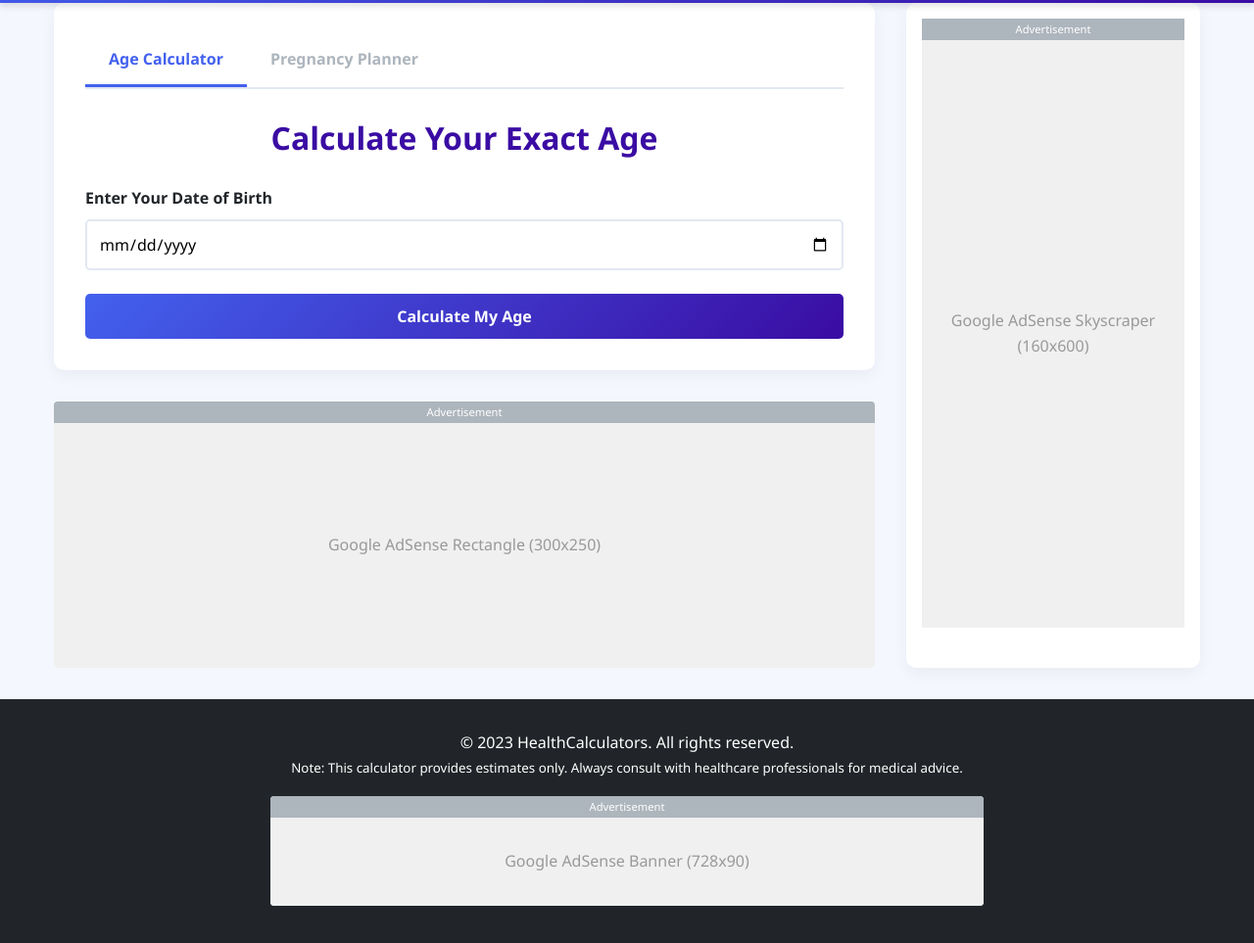
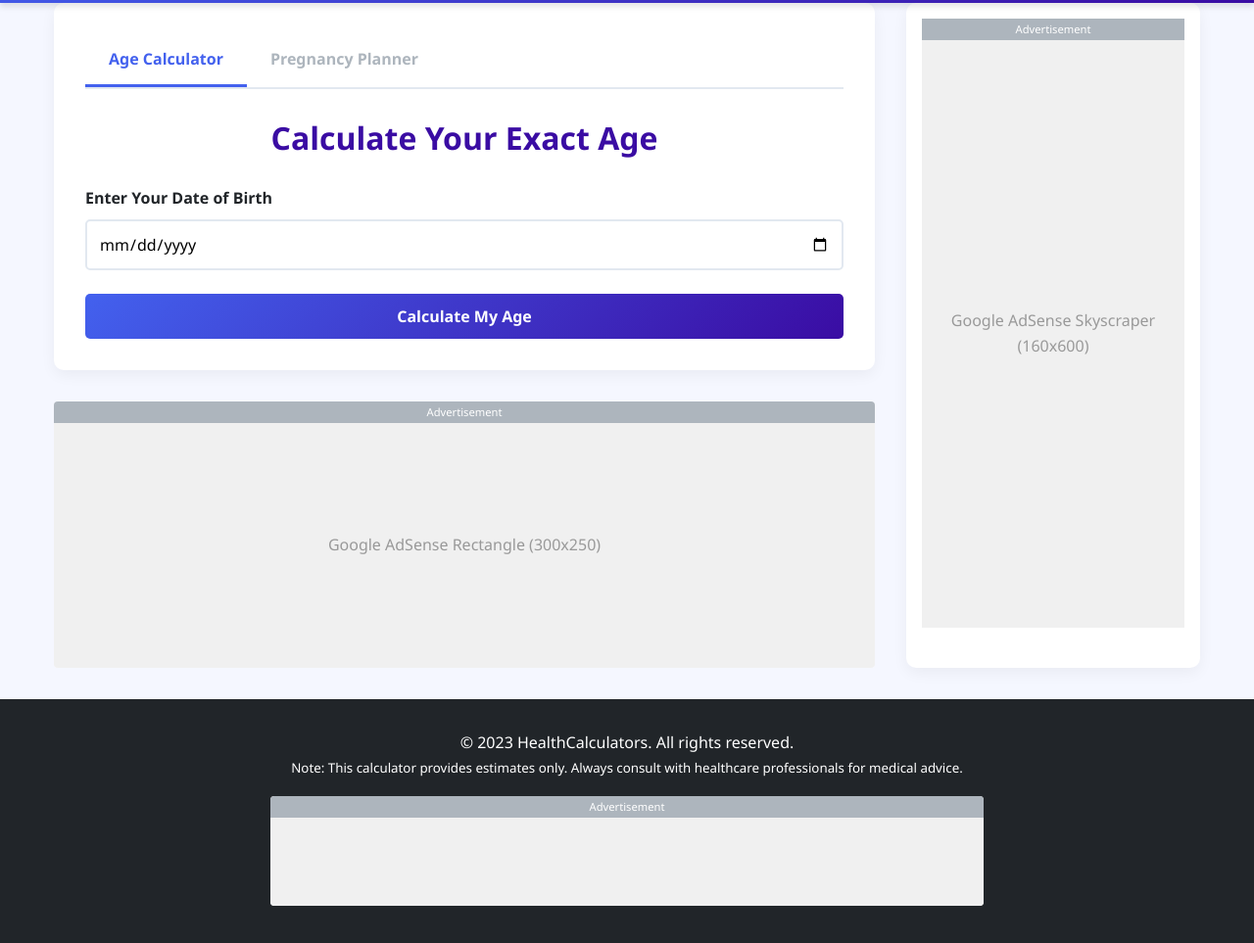
Before and after one commit to Curiogalaxy/DOB, a plain HTML site: page index.html in a window 1280 px wide. Shown: the part 141-1104 px from the top of the page at 98% size. Drawn offline with Linux system fonts and the light colour scheme.

Commit message:
Update index.html

```diff
--- a/index.html
+++ b/index.html
@@ -715,7 +715,7 @@
                 <div class="footer-ad ad-container">
                     <div class="ad-label">Advertisement</div>
                     <div class="ad-space" id="footer-ad">
-                        Google AdSense Banner (728x90)
+
                     </div>
                 </div>
             </div>
```
